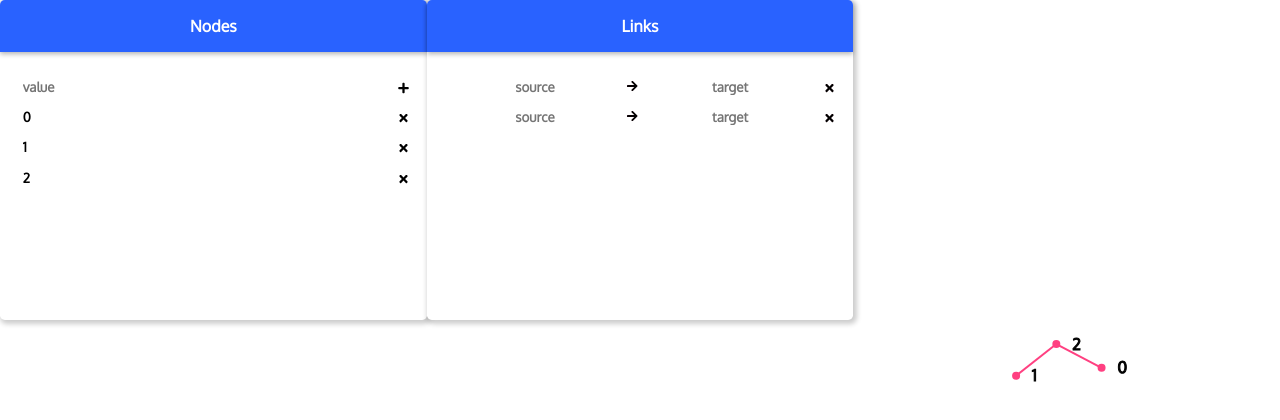
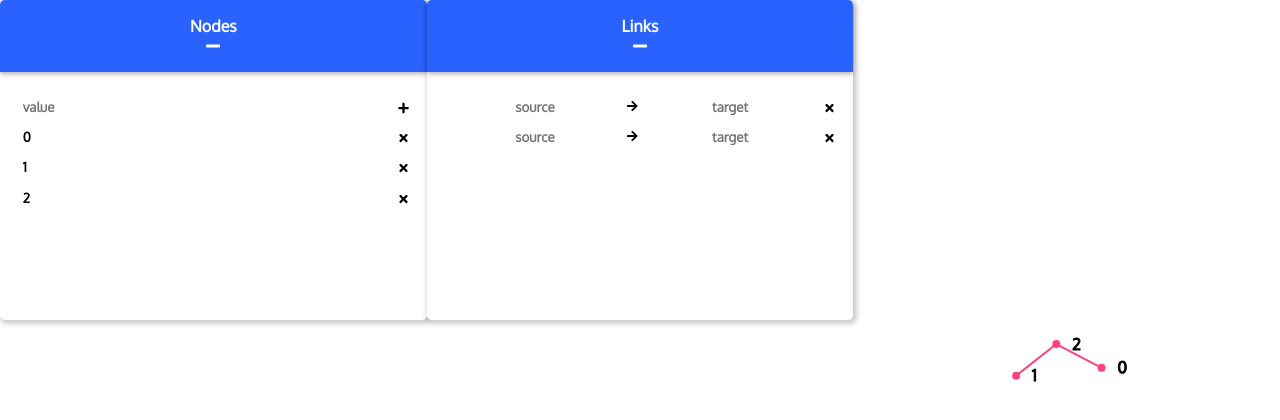
Before and after one commit to romangvk/graph-explorer, a React (Create React App) app: page / in a window 1280 px wide. Shown: the top 420 px of the page. Built offline with nearby package versions, Linux system fonts and the light colour scheme.

Commit message:
added expand and minimize button

```diff
--- a/src/components/FloatingPanel.js
+++ b/src/components/FloatingPanel.js
@@ -1,15 +1,25 @@
 import './FloatingPanel.css';
-import React from 'react';
+import React, { useState } from 'react';
 import Draggable from 'react-draggable';
+import { FontAwesomeIcon } from '@fortawesome/react-fontawesome';
+import { faPlus, faMinus } from '@fortawesome/free-solid-svg-icons';
 
 function FloatingPanel({ title, children }) {
+    const [expand, toggleExpand] = useState(true);
     return (
         <Draggable>
-            <div className="floating-panel">
-                <div className="floating-panel-title"><b>{title}</b></div>
-                <div className="floating-panel-content">
+            <div className={`floating-panel ${expand ? "floating-panel-max" : "floating-panel-min"}`}>
+                <div className="floating-panel-title">
+                    <b>{title}</b>
+                    <div className="action">
+                        <FontAwesomeIcon icon={expand ? faMinus : faPlus} fixedWidth onClick={() => {
+                            toggleExpand(!expand);
+                        }} />
+                    </div>
+                </div>
+                {expand ? <div className="floating-panel-content">
                     {children}
-                </div>
+                </div> : null}
             </div>
         </Draggable>
     );
```
